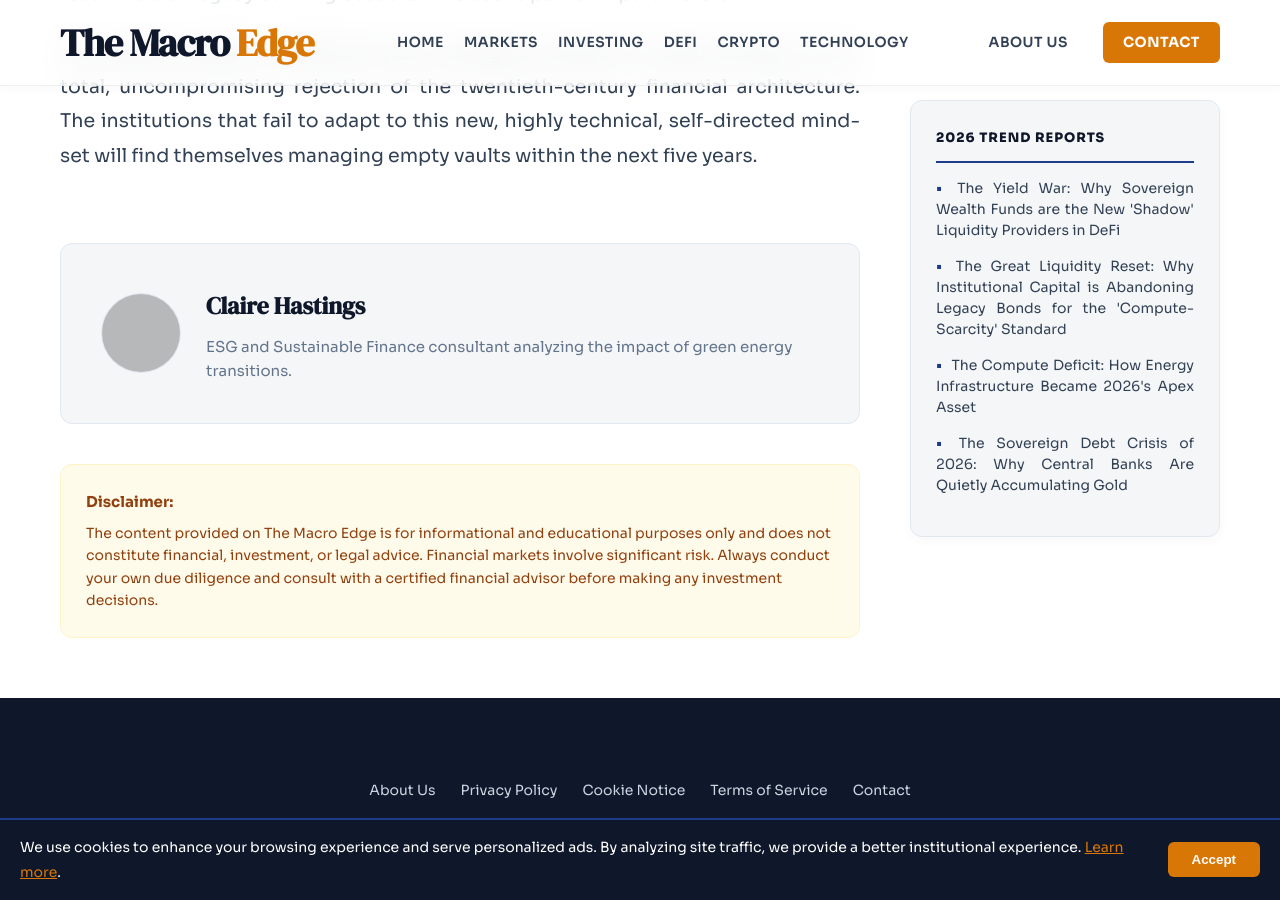
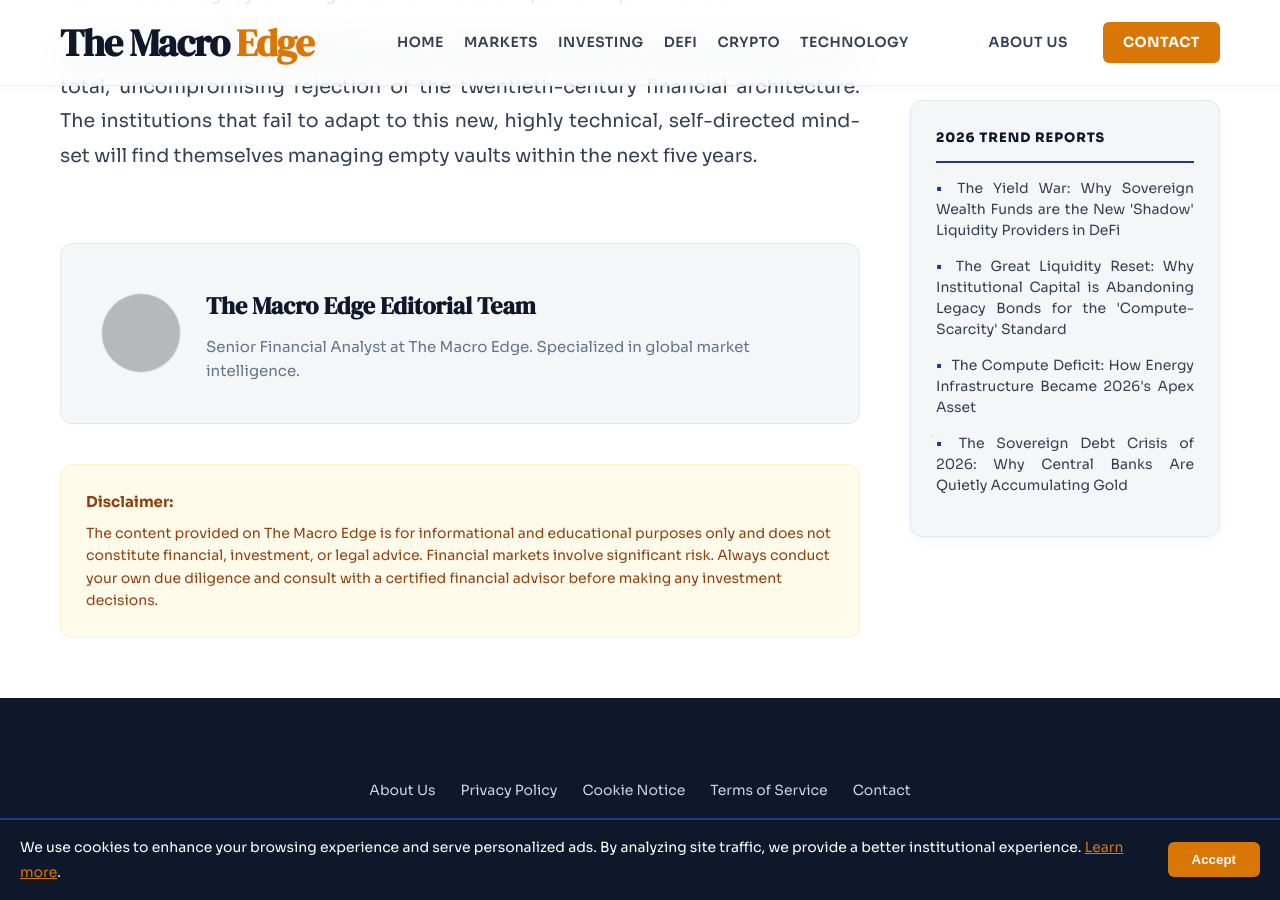
Before and after one commit to Frixx55/FinanceWorld, a Jekyll site: the page built from _posts/2026-04-03-silver-tsunami-wealth-transfer.md, in a window 1280 px wide and 900 px high, scrolled down 3670 px. Built offline with Jekyll 4.4.1, drawn with Linux system fonts in a browser that asks for light colours; some of the changed text lies outside the part shown; grey boxes are pictures that could not be loaded.

Commit message:
Update author credit in wealth transfer post

```diff
--- a/_posts/2026-04-03-silver-tsunami-wealth-transfer.md
+++ b/_posts/2026-04-03-silver-tsunami-wealth-transfer.md
@@ -1,7 +1,7 @@
 ---
 layout: post
 title: "The $80 Trillion Silver Tsunami: How the Generational Wealth Transfer is Rewiring the Market"
-author: "Claire Hastings"
+author: "The Macro Edge Editorial Team"
 category: "Investing"
 image: "https://images.pexels.com/photos/5668858/pexels-photo-5668858.jpeg?auto=compress&cs=tinysrgb&w=1200"
 ---
```
